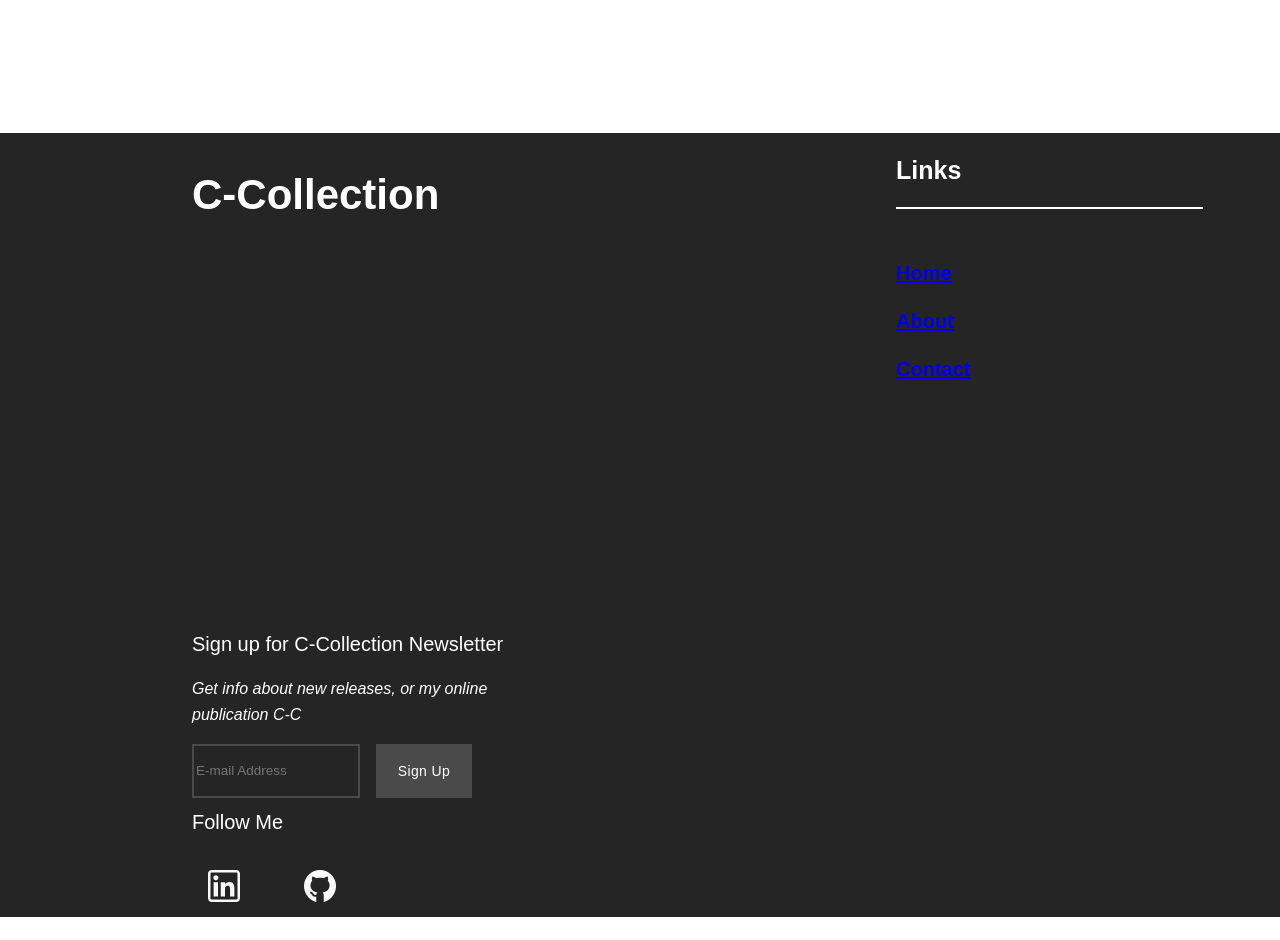
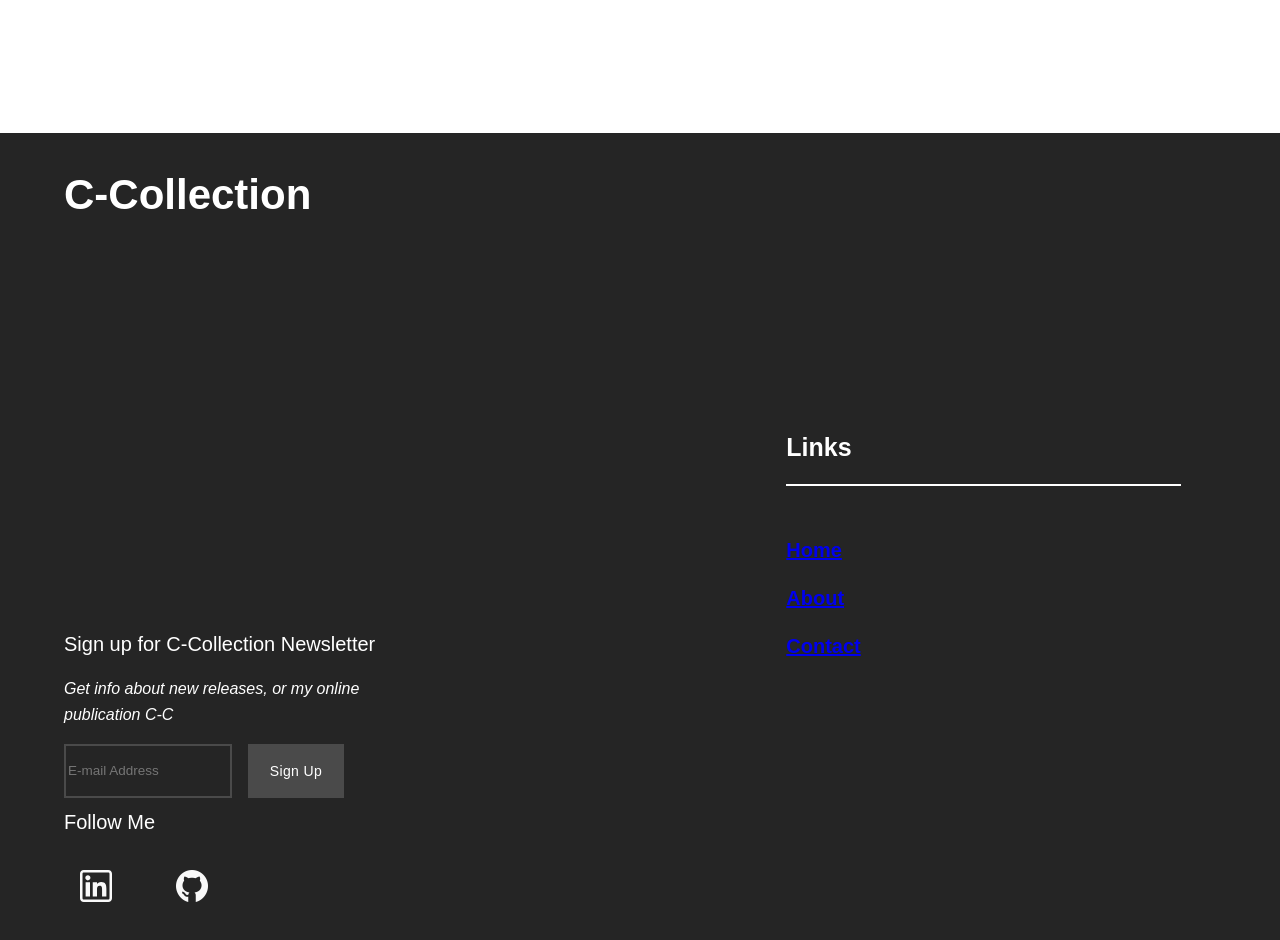
Before and after one commit to calebwelch1/c-collection, a Vue app: page /blood-meridian in a window 1280 px wide. Shown: the part 2480-3420 px from the top of the page. Before the commit the page ends 3397 px from the top, so only its background shows below. Built offline with nearby package versions, Linux system fonts and the light colour scheme; a web font is replaced by a local one.

Commit message:
fix footer not extending woo!

```diff
--- a/src/components/Footer.vue
+++ b/src/components/Footer.vue
@@ -15,9 +15,9 @@ export default {
 }
 </script>
 <template>
-      <div class="col-span-12" style="margin-left: 0rem; margin-right: 0rem; background-color:#252525; color: #fff; height: auto;">
-        <div class="justify-around flex-wrap content-container" style="">
-          <div class="sub-content flex-col justify-between" style="height: 98vh; width: 100%; display: block; margin-top:auto; margin-bottom: auto;">
+      <div class="col-span-12" style="margin-left: 0rem; margin-right: 0rem; background-color:#252525; color: #fff; height: auto; width: auto;">
+        <div class="justify-around flex-wrap content-container flex-row" style="height: 100%;">
+          <div class="sub-content flex-col justify-between" style="height: auto; width: 100%; display: block; margin-top:auto; margin-bottom: auto; padding-left: 4rem;">
             <h1 style="font-size: 42px; font-weight: 700;"> C-Collection </h1>
             <div class="flex-col" style=" margin-top: 50vh;">
             <p>Sign up for C-Collection Newsletter</p>
@@ -39,7 +39,7 @@ export default {
             </div>
             </div>
         </div>
-        <div class="sub-content flex-col" style="height: 98vh; width: 75%; display: block; margin-top:auto; margin-bottom: auto;">
+        <div class="sub-content flex-col" style="height: auto; width: 75%; display: block; margin-top:auto; margin-bottom: auto; padding-left: 4rem;">
           <h1> Links </h1>
          <div style="border-bottom: 2px solid #fff; width: 80%; margin-bottom: 3rem;"/>
           <router-link to="/" class="content-text" style="display:block; white-space: nowrap; font-size: 20px; margin-top: 1rem;">
```
Lines whose indentation alone changed are shown as unchanged.
